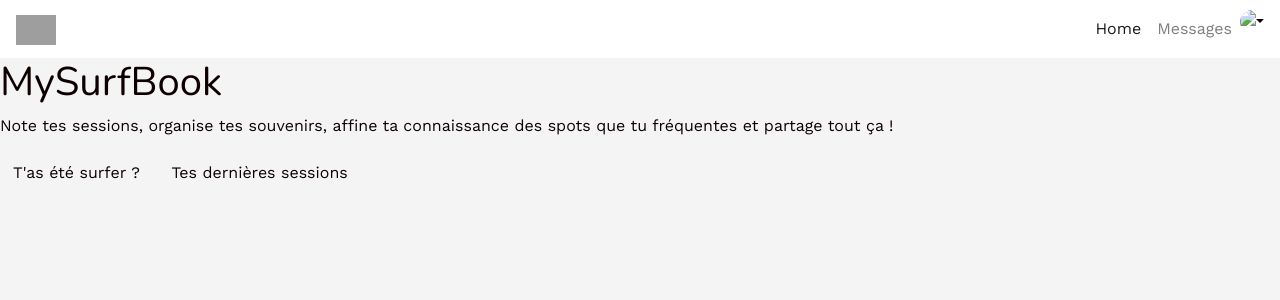
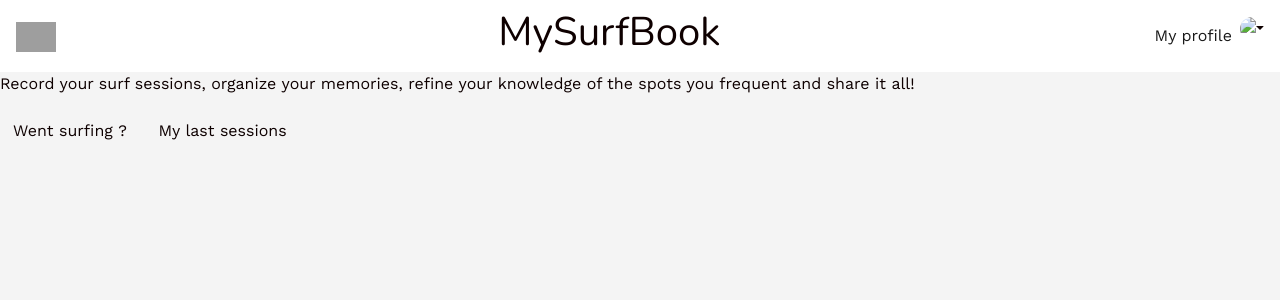
Before and after one commit to JustineSaupin/MySurfBook, a Rails app: page / in a window 1280 px wide. Shown: the top 300 px of the page. Run offline with Rails 7, Linux system fonts and the light colour scheme; a user stored in the database is signed in; style sheets or scripts are compiled from the project's sources; some libraries are stand-ins or nearby versions; grey boxes are pictures that could not be loaded.

Commit message:
navbar modifications

```diff
--- a/app/views/pages/home.html.erb
+++ b/app/views/pages/home.html.erb
@@ -1,5 +1,4 @@
-<h1>MySurfBook</h1>
-<p>Note tes sessions, organise tes souvenirs, affine ta connaissance des spots que tu fréquentes et partage tout ça !</p>
 
-<%= link_to "T'as été surfer ?", new_session_path, class: "btn btn-flat" %>
-<%= link_to "Tes dernières sessions", sessions_path, class: "btn btn-flat" %>
+<p>Record your surf sessions, organize your memories, refine your knowledge of the spots you frequent and share it all!</p>
+<%= link_to "Went surfing ?", new_session_path, class: "btn btn-flat" %>
+<%= link_to "My last sessions", sessions_path, class: "btn btn-flat" %>
--- a/app/views/sessions/index.html.erb
+++ b/app/views/sessions/index.html.erb
@@ -1,5 +1,9 @@
 <ul>
    <% @sessions.each do |session| %>
-    <li><%= session.title %></li>
+    <li><%= link_to session.title, session_path(session)%>
+      <%=session.date%>
+
+      </li>
+
   <% end %>
 </ul>
--- a/app/views/sessions/new.html.erb
+++ b/app/views/sessions/new.html.erb
@@ -1,10 +1,10 @@
 <%= simple_form_for(@sessions) do |f| %>
 
-  <%= f.input :title, label:"Titre" %>
+  <%= f.input :title, label:"Title" %>
   <%= f.input :spot, label:"Spot" %>
   <%= f.input :date %>
   <%= f.input :description %>
 
-  <%= f.button :submit, "Enregistre ta session", class: "btn-flat" %>
+  <%= f.button :submit, "Save", class: "btn-flat" %>
 
 <% end %>
--- a/app/views/sessions/show.html.erb
+++ b/app/views/sessions/show.html.erb
@@ -2,3 +2,4 @@
 <h2><%= @session.spot %></h2>
 <p><%= @session.date %></p>
 <p><%= @session.description %></p>
+<button><%=link_to "delete", @session.destroy %></button>
--- a/app/views/shared/_navbar.html.erb
+++ b/app/views/shared/_navbar.html.erb
@@ -1,7 +1,9 @@
 <div class="navbar navbar-expand-sm navbar-light navbar-lewagon">
-  <%= link_to "#", class: "navbar-brand" do %>
+  <%= link_to root_path, class: "navbar-brand" do %>
     <%= image_tag "https://dbdzm869oupei.cloudfront.net/img/sticker/preview/25146.png" %>
     <% end %>
+
+  <h1>MySurfBook</h1>
 
   <button class="navbar-toggler" type="button" data-toggle="collapse" data-target="#navbarSupportedContent" aria-controls="navbarSupportedContent" aria-expanded="false" aria-label="Toggle navigation">
     <span class="navbar-toggler-icon"></span>
@@ -12,10 +14,7 @@
     <ul class="navbar-nav mr-auto">
       <% if user_signed_in? %>
         <li class="nav-item active">
-          <%= link_to "Home", "#", class: "nav-link" %>
-        </li>
-        <li class="nav-item">
-          <%= link_to "Messages", "#", class: "nav-link" %>
+          <%= link_to "My profile", "#", class: "nav-link" %>
         </li>
         <li class="nav-item dropdown">
           <%= image_tag "https://kitt.lewagon.com/placeholder/users/ssaunier", class: "avatar dropdown-toggle", id: "navbarDropdown", data: { toggle: "dropdown" }, 'aria-haspopup': true, 'aria-expanded': false %>
```
Also changed, not shown: app/controllers/sessions_controller.rb (+8 -0 lines).
